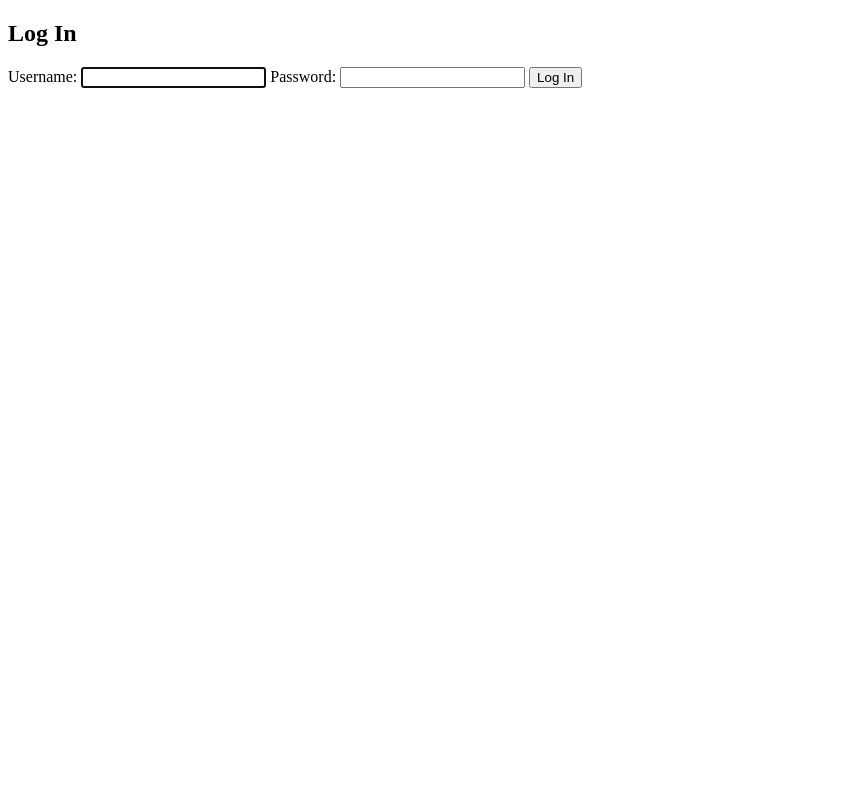
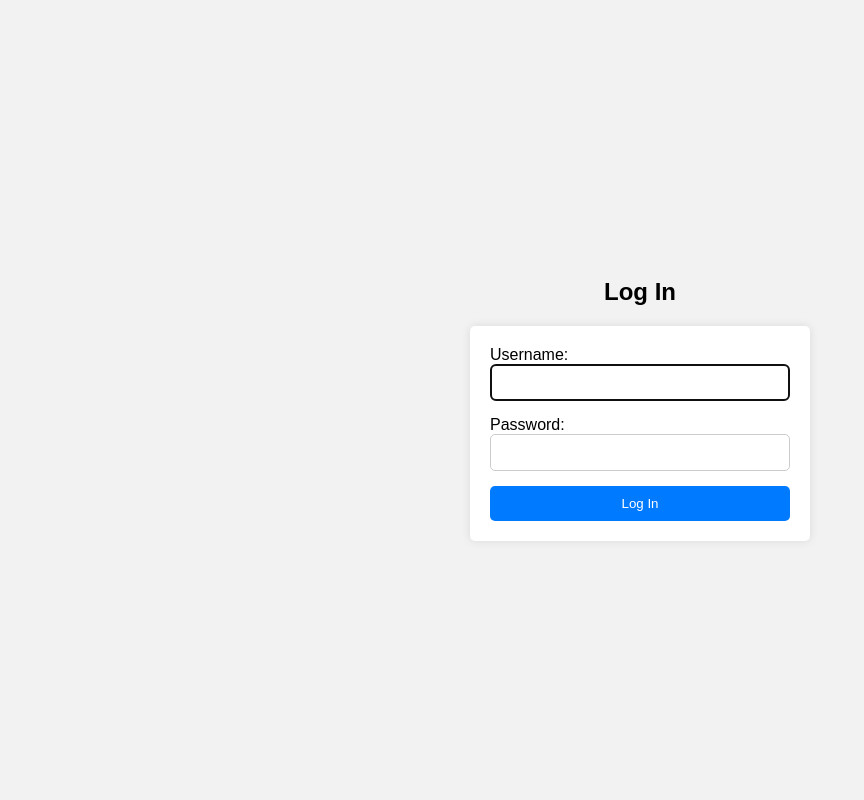
Before and after one commit to MarcinCuprys13/CMS, a Django app: page /accounts/login/ in a window 1280 px wide. Shown: the whole page, without its empty margins (0-864 px from the left). Run offline with Django 4.2, Linux system fonts and the light colour scheme.

Commit message:
Add style for login

```diff
--- a/snakecms/templates/registration/login.html
+++ b/snakecms/templates/registration/login.html
@@ -4,10 +4,66 @@
 {% block title %}Login{% endblock %}
 
 {% block content %}
+
+<style>
+    body {
+        font-family: Arial, sans-serif;
+        background-color: #f2f2f2;
+        margin: 0;
+        padding: 0;
+        display: flex;
+        justify-content: center;
+        align-items: center;
+        height: 100vh;
+    }
+
+    .container {
+        width: 300px;
+        padding: 20px;
+        background-color: #fff;
+        border-radius: 5px;
+        box-shadow: 0 0 10px rgba(0, 0, 0, 0.1);
+    }
+
+    h2 {
+        text-align: center;
+        margin-bottom: 20px;
+    }
+
+    form {
+        display: flex;
+        flex-direction: column;
+    }
+
+    input[type="text"],
+    input[type="password"] {
+        padding: 10px;
+        margin-bottom: 15px;
+        border: 1px solid #ccc;
+        border-radius: 5px;
+    }
+
+    button {
+        padding: 10px 15px;
+        background-color: #007bff;
+        color: #fff;
+        border: none;
+        border-radius: 5px;
+        cursor: pointer;
+        transition: background-color 0.3s ease;
+    }
+
+        button:hover {
+            background-color: #0056b3;
+        }
+
+</style>
 <h2>Log In</h2>
-<form method="post">
-  {% csrf_token %}
-  {{ form }}
-  <button type="submit">Log In</button>
-</form>
+<div class="container">
+    <form method="post">
+        {% csrf_token %}
+        {{ form }}
+        <button type="submit">Log In</button>
+    </form>
+</div>
 {% endblock %}
```
